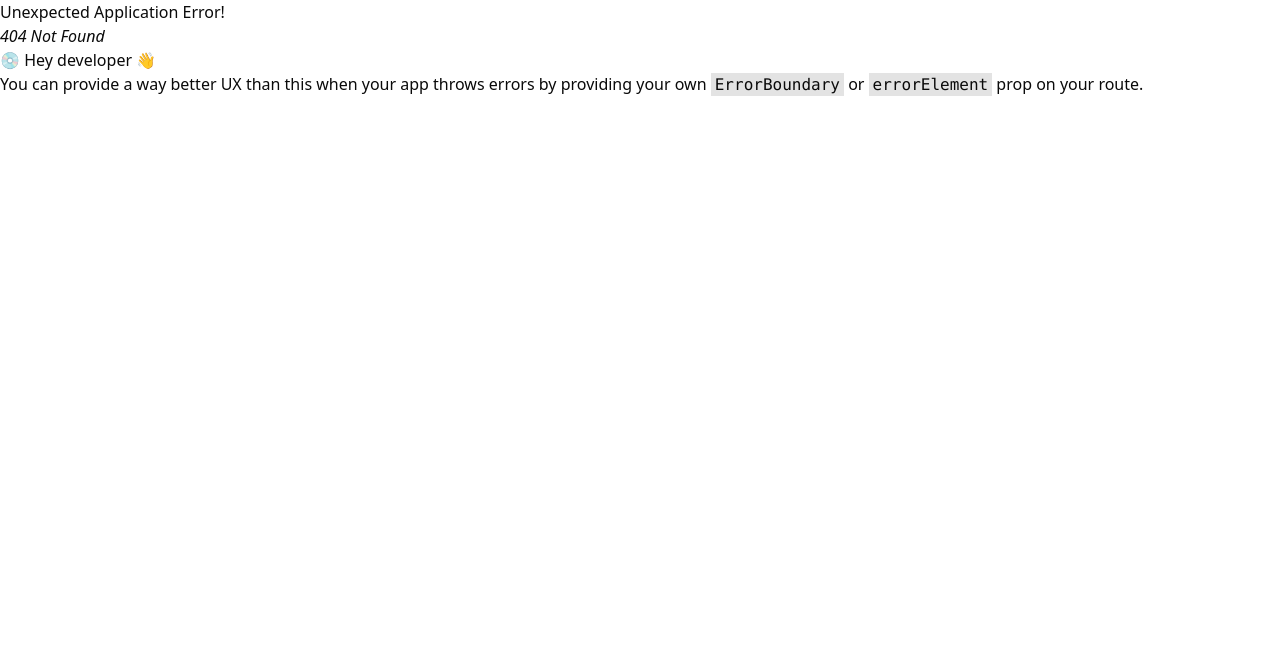
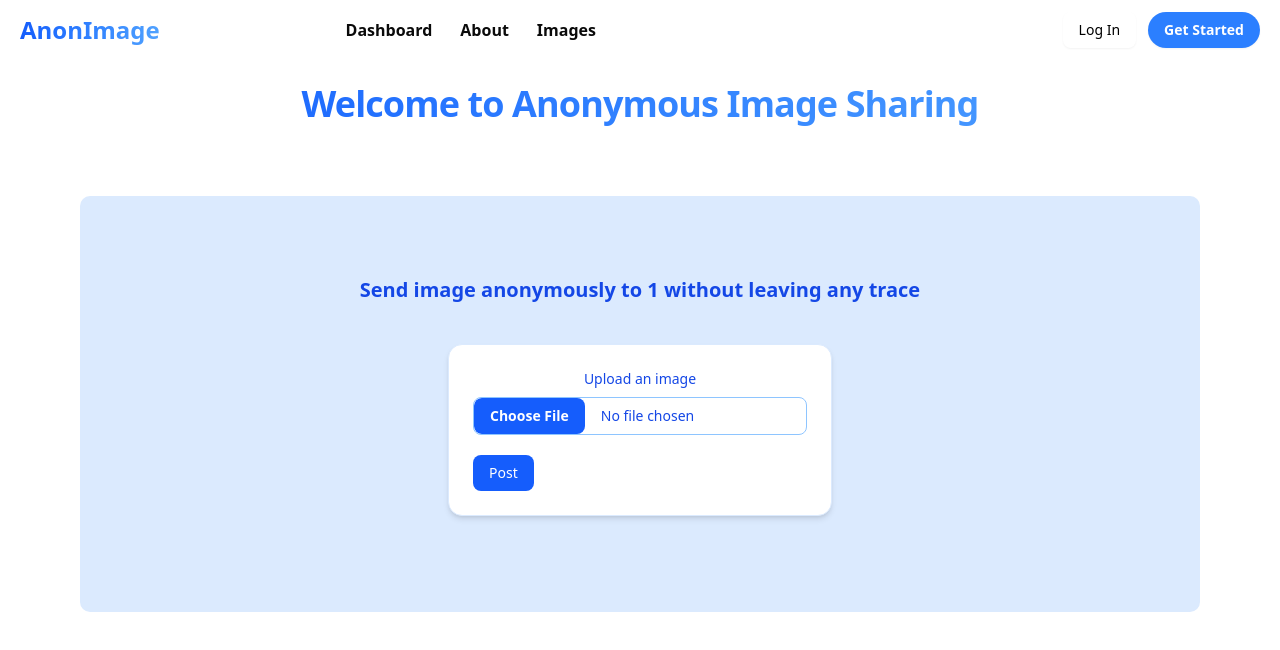
Before and after one commit to YawObengAsante/AnonImage-Frontend, a React (Vite) app: page /send-image/1/1 in a window 1280 px wide. Before the commit this address had no page. Shown: the top 650 px of the page. Built offline with nearby package versions, Linux system fonts and the light colour scheme.

Commit message:
username added to user link

```diff
--- a/src/App.jsx
+++ b/src/App.jsx
@@ -26,7 +26,7 @@ const router = createBrowserRouter(
         <Route path="/dashboard" element={<DashboardPage />} />
         <Route path="/about" element={<AboutPage />} />
         <Route path="/image" element={<ImagesPage />} />
-        <Route path="/send-image/:userid/" element={<SendImage />} />
+        <Route path="/send-image/:userid/:username/" element={<SendImage />} />
 
       </Route>
       <Route path="/sign-up" element={<SignUp/>} />
--- a/src/pages/dashboard-page.jsx
+++ b/src/pages/dashboard-page.jsx
@@ -19,6 +19,8 @@ export default function DashboardPage() {
   // <p className="">{`https://anonymous-image-react.onrender.com/send-image/${parseInt(ids)}/`}</p>
 
   const [ids, setId] = useState("no");
+  const [username, setUsername] = useState("no");
+
   const [loading, setLoading] = useState(true);
 
   let locals = localStorage.getItem("access_token");
@@ -30,7 +32,9 @@ export default function DashboardPage() {
         },
       })
       .then((res) => {
+        console.log(res.data)
         setId(res.data.id);
+        setUsername(res.data.name);
         setLoading(false);
 
 
@@ -43,7 +47,7 @@ export default function DashboardPage() {
 
   const handleCopyToClipboard = async () => {
 
-    const success = await copyLink(`https://anonimage-frontend.onrender.com/send-image/${ids}/`);
+    const success = await copyLink(`https://anonimage-frontend.onrender.com/send-image/${ids}/${username}`);
 
     // Show toast after we know the copy status
     success
@@ -80,7 +84,7 @@ export default function DashboardPage() {
 
               <div className="flex flex-col sm:flex-row justify-center items-center gap-3 sm:gap-4 py-3 sm:py-4 bg-white rounded-md px-4 sm:px-6 w-full max-w-2xl mx-auto">
                 <p className="text-gray-700 text-sm sm:text-base truncate w-full text-center sm:text-left">
-                  {`https://anonimage-frontend.onrender.com/send-image/${ids}/`}
+                  {`https://anonimage-frontend.onrender.com/send-image/${ids}/${username}`}
                 </p>
                 <div
                   onClick={handleCopyToClipboard}
--- a/src/pages/sendmess.jsx
+++ b/src/pages/sendmess.jsx
@@ -9,7 +9,7 @@ import { Toaster } from "@/components/ui/sonner";
 
 const SendImage = () => {
   // contains the user id
-  const { userid } = useParams();
+  const { userid,username } = useParams();
 
   // we will navigate to the landing page right after the image has been sent
   const navigate = useNavigate();
@@ -113,7 +113,7 @@ useEffect(() => {
 
         <div className="mt-4 sm:mt-6 md:mt-8 p-6 sm:p-10 md:p-12 lg:p-16 xl:p-20 bg-blue-100 rounded-lg text-center mx-4 sm:mx-0">
           <p className="text-base sm:text-lg md:text-xl font-semibold text-blue-700 mb-4 sm:mb-6">
-            Send image anonymously without leaving any trace
+            Send image anonymously to <b>{username.toUpperCase()}</b> without leaving any trace
           </p>
 
           <div className="flex flex-col sm:flex-row justify-center items-center gap-3 sm:gap-4 py-3 sm:py-4 px-4 sm:px-6 w-full max-w-2xl mx-auto">
```
